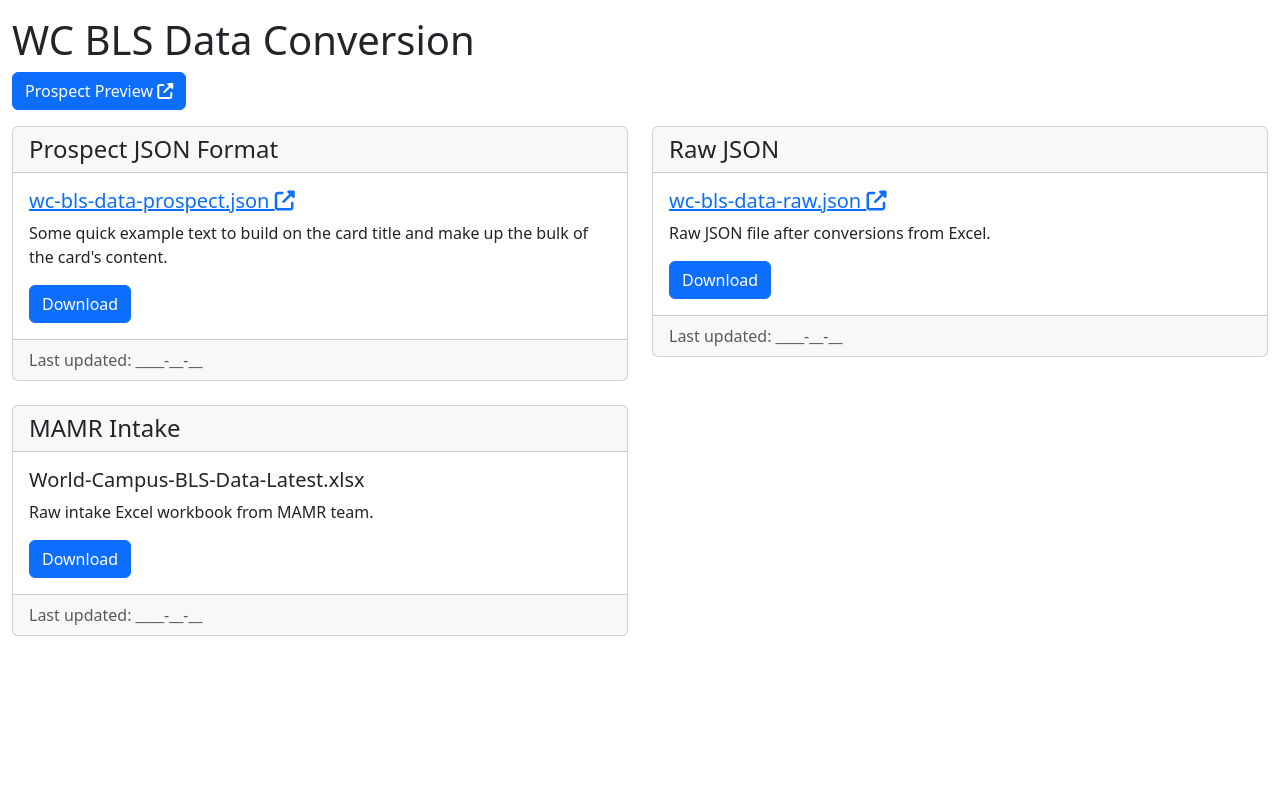
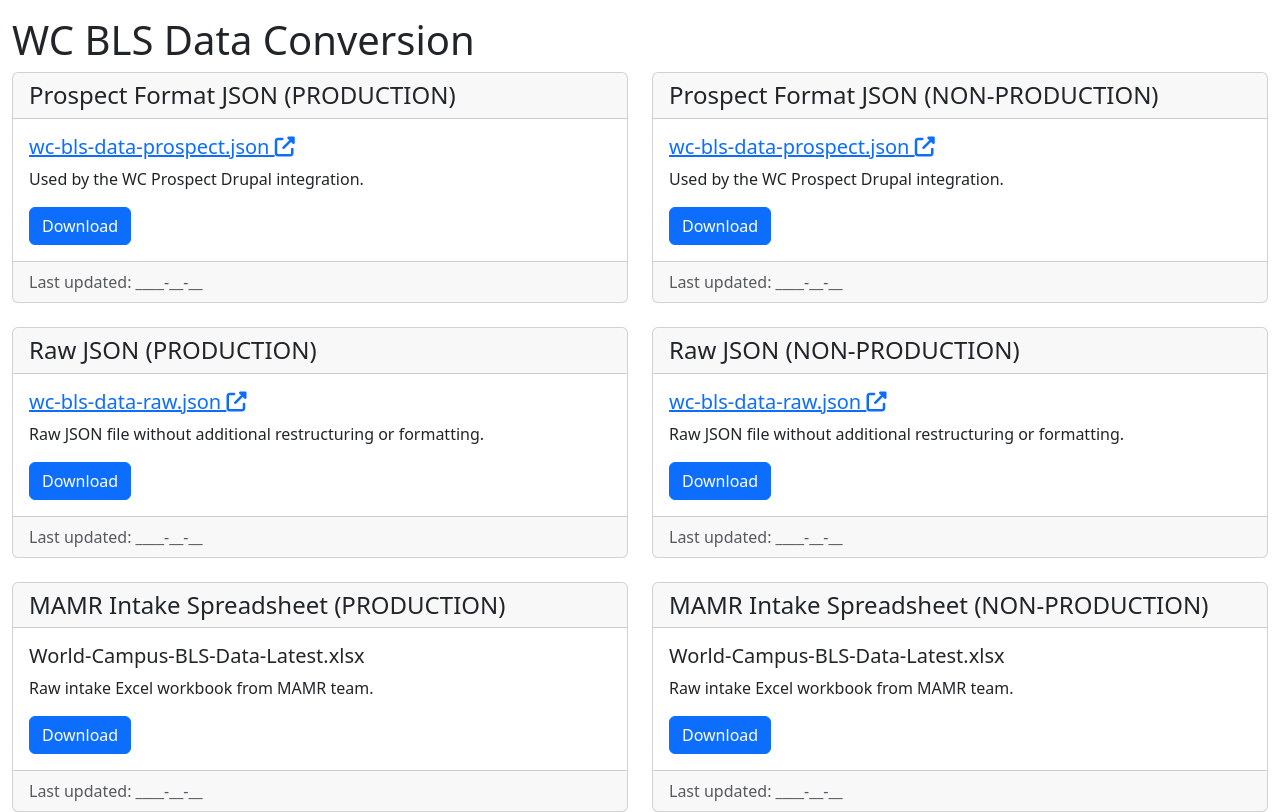
Before and after one commit to psu-online-education/bls-data-conversion, a website: page docs/index.html in a window 1280 px wide. Drawn offline with nearby package versions, Linux system fonts and the light colour scheme.

Commit message:
Update file links Add non-prod files

```diff
--- a/docs/index.html
+++ b/docs/index.html
@@ -14,18 +14,17 @@
   <body>
     <div class="container-fluid">
       <p><h1>WC BLS Data Conversion</h1>
-        <a href="https://psu-ooe.github.io/bls-api-preview/" class="btn btn-primary">Prospect Preview <i class="fa fa-external-link" aria-hidden="true"></i></a></p>
+        <!-- <a href="https://psu-ooe.github.io/bls-api-preview/" class="btn btn-primary">Prospect Preview <i class="fa fa-external-link" aria-hidden="true"></i></a></p> -->
     </div>
     <div class="container-fluid">
       <div class="row row-cols-1 row-cols-md-2 g-4">
         <div class="col">
           <div class="card">
-            <h4 class="card-header">Prospect JSON Format</h4>
+            <h4 class="card-header">Prospect Format JSON (PRODUCTION)</h4>
             <div class="card-body">
               <h5 class="card-title"><a href="bls-data/wc-bls-data-prospect.json" target="_blank" class>wc-bls-data-prospect.json <i class="fa fa-external-link" aria-hidden="true"></i></a></h5>
               <p class="card-text">
-                Some quick example text to build on the card title and make up
-                the bulk of the card's content.
+                Used by the WC Prospect Drupal integration.
               </p>
               <a href="bls-data/wc-bls-data-prospect.json" target="_blank" class="btn btn-primary" download>Download</a>
 
@@ -35,11 +34,25 @@
         </div>
         <div class="col">
           <div class="card">
-            <h4 class="card-header">Raw JSON</h4>
+            <h4 class="card-header">Prospect Format JSON (NON-PRODUCTION)</h4>
+            <div class="card-body">
+              <h5 class="card-title"><a href="https://github.com/psu-online-education/bls-data-conversion/raw/refs/heads/data/intake/docs/bls-data/wc-bls-data-prospect.json" target="_blank" class>wc-bls-data-prospect.json <i class="fa fa-external-link" aria-hidden="true"></i></a></h5>
+              <p class="card-text">
+                Used by the WC Prospect Drupal integration.
+              </p>
+              <a href="https://github.com/psu-online-education/bls-data-conversion/raw/refs/heads/data/intake/docs/bls-data/wc-bls-data-prospect.json" target="_blank" class="btn btn-primary" download>Download</a>
+
+            </div>
+            <div class="card-footer text-muted">Last updated: ____-__-__</div>
+          </div>
+        </div>
+        <div class="col">
+          <div class="card">
+            <h4 class="card-header">Raw JSON (PRODUCTION)</h4>
             <div class="card-body">
               <h5 class="card-title"><a href="bls-data/wc-bls-data-raw.json" target="_blank">wc-bls-data-raw.json <i class="fa fa-external-link" aria-hidden="true"></i></a></h5>
               <p class="card-text">
-                Raw JSON file after conversions from Excel.
+                Raw JSON file without additional restructuring or formatting.
               </p>
               <a href="bls-data/wc-bls-data-raw.json" class="btn btn-primary" download>Download</a>
 
@@ -49,11 +62,37 @@
         </div>
         <div class="col">
           <div class="card">
-            <h4 class="card-header">MAMR Intake</h4>
+            <h4 class="card-header">Raw JSON (NON-PRODUCTION)</h4>
+            <div class="card-body">
+              <h5 class="card-title"><a href="https://github.com/psu-online-education/bls-data-conversion/raw/refs/heads/data/intake/docs/bls-data/wc-bls-data-raw.json" target="_blank">wc-bls-data-raw.json <i class="fa fa-external-link" aria-hidden="true"></i></a></h5>
+              <p class="card-text">
+                Raw JSON file without additional restructuring or formatting.
+              </p>
+              <a href="https://github.com/psu-online-education/bls-data-conversion/raw/refs/heads/data/intake/docs/bls-data/wc-bls-data-raw.json" class="btn btn-primary" download>Download</a>
+
+            </div>
+            <div class="card-footer text-muted">Last updated: ____-__-__</div>
+          </div>
+        </div>
+
+        <div class="col">
+          <div class="card">
+            <h4 class="card-header">MAMR Intake Spreadsheet (PRODUCTION)</h4>
             <div class="card-body">
               <h5 class="card-title">World-Campus-BLS-Data-Latest.xlsx</h5>
               <p class="card-text">Raw intake Excel workbook from MAMR team.</p>
               <a href="bls-data/World-Campus-BLS-Data-Latest.xlsx" class="btn btn-primary" download>Download</a>
+            </div>
+            <div class="card-footer text-muted">Last updated: ____-__-__</div>
+          </div>
+        </div>
+        <div class="col">
+          <div class="card">
+            <h4 class="card-header">MAMR Intake Spreadsheet (NON-PRODUCTION)</h4>
+            <div class="card-body">
+              <h5 class="card-title">World-Campus-BLS-Data-Latest.xlsx</h5>
+              <p class="card-text">Raw intake Excel workbook from MAMR team.</p>
+              <a href="https://github.com/psu-online-education/bls-data-conversion/raw/refs/heads/data/intake/docs/bls-data/World-Campus-BLS-Data-Latest.xlsx" class="btn btn-primary" download>Download</a>
             </div>
             <div class="card-footer text-muted">Last updated: ____-__-__</div>
           </div>
```
